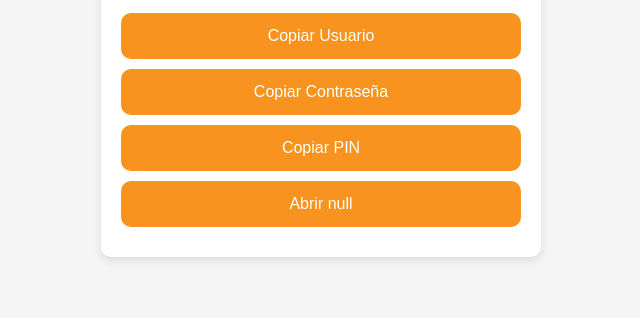
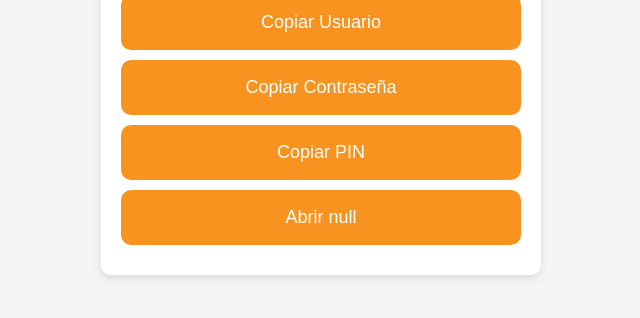
Before and after one commit to Facil506/credenciales-copia, a plain HTML site: page index.html in a window 1280 px wide. Shown: the part 478-796 px from the top of the page, without its empty margins (319-959 px from the left). Drawn offline with Linux system fonts and the light colour scheme.

Commit message:
Add files via upload

```diff
--- a/index.html
+++ b/index.html
@@ -31,8 +31,8 @@
             color: white;
             border-radius: 10px;
             border: 2px solid #F7931E;
-            padding: 12px;
-            font-size: 16px;
+            padding: 15px;
+            font-size: 18px;
             cursor: pointer;
             margin: 10px 0;
             width: 100%;
```
